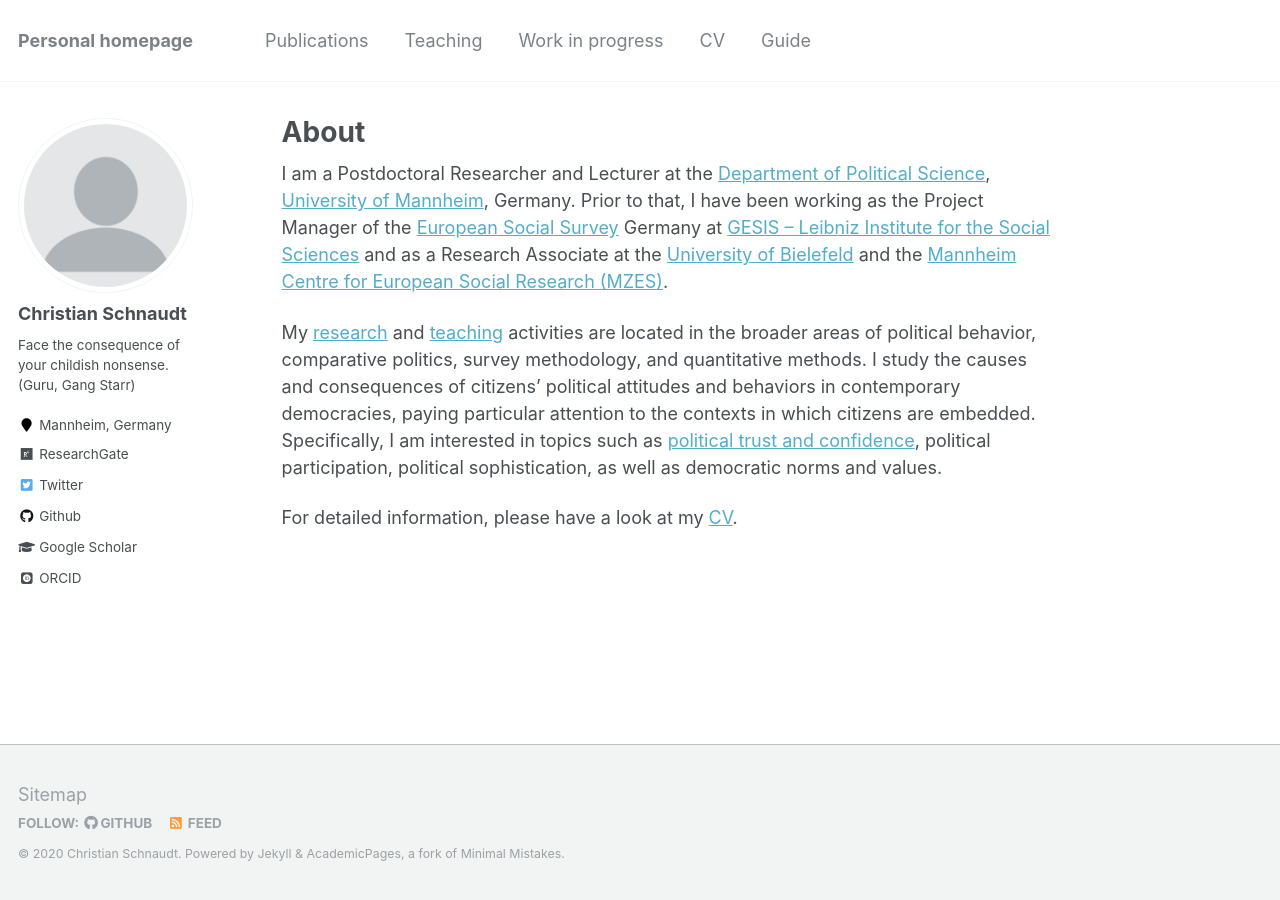
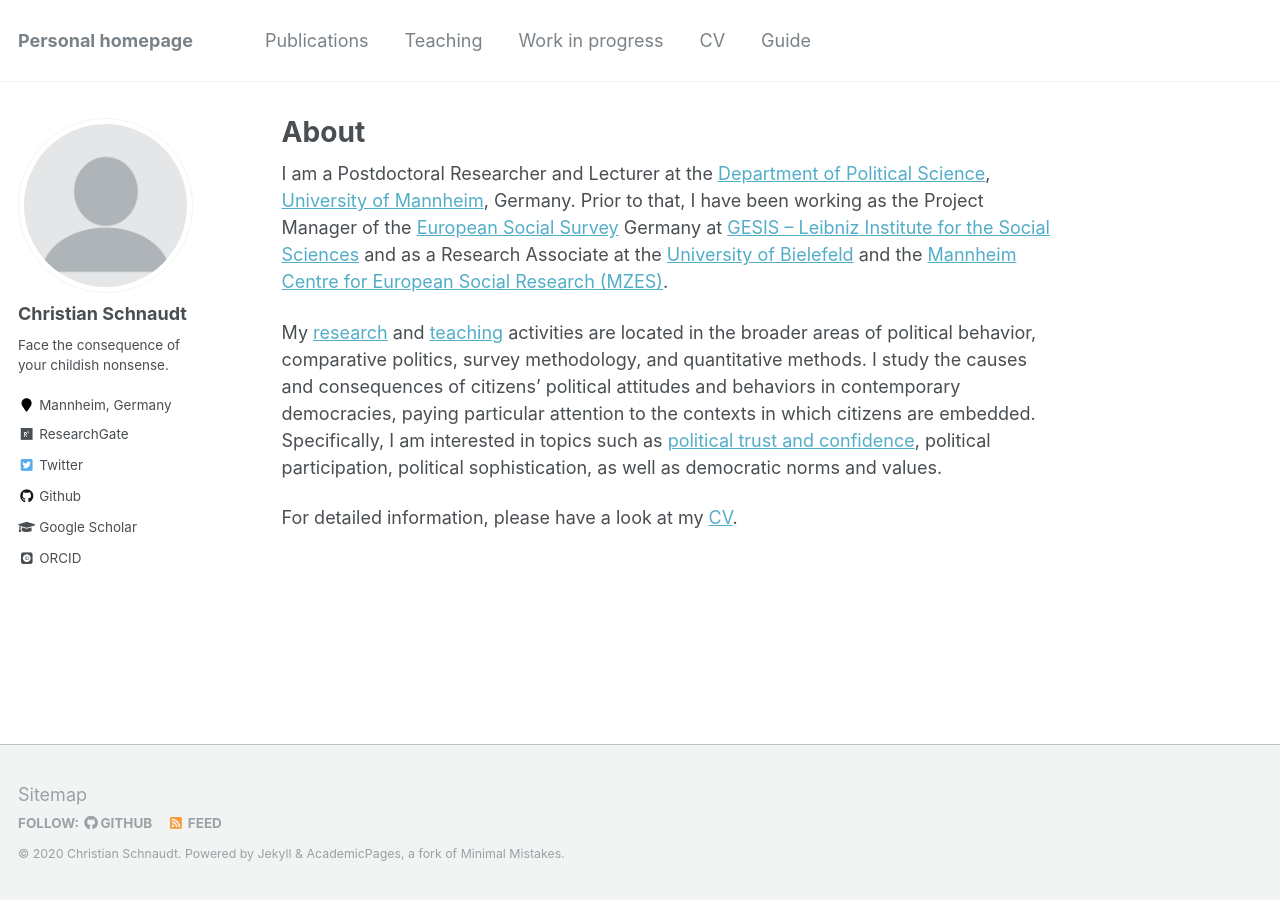
Before and after one commit to cschnaudt/cschnaudt.github.io, a Jekyll site: the page built from _pages/about.md, in a window 1280 px wide. Built offline with Jekyll 4.4.1, drawn with Linux system fonts in a browser that asks for light colours; some web fonts are replaced.

Commit message:
Update _config.yml

```diff
--- a/_config.yml
+++ b/_config.yml
@@ -82,7 +82,7 @@ analytics:
 author:
   name             : "Christian Schnaudt"
   avatar           : "profile.png"
-  bio              : "Face the consequence of your childish nonsense. (Guru, Gang Starr)"
+  bio              : "Face the consequence of your childish nonsense."
   location         : "Mannheim, Germany"
   employer         :
   pubmed           :
```
